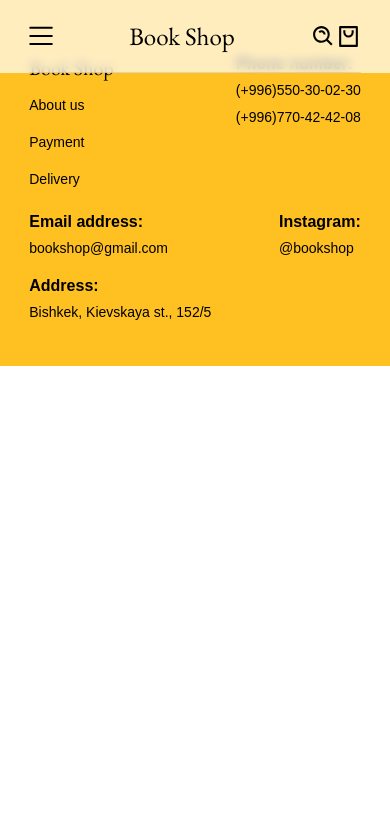
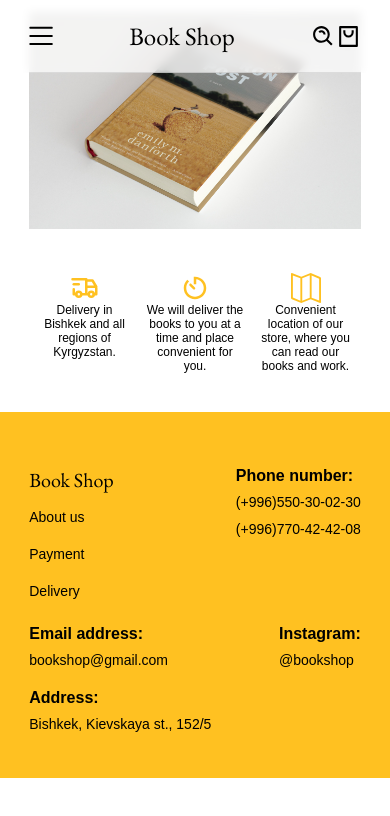
Before and after one commit to Aidar06/safari-books, a React (Create React App) app: page / in a window 390 px wide. Shown: the top 816 px of the page. Built offline with nearby package versions, Linux system fonts and the light colour scheme.

Commit message:
homeInfo

```diff
--- a/src/components/Header/headerStyle.scss
+++ b/src/components/Header/headerStyle.scss
@@ -1,6 +1,7 @@
 #header{
   width: 100%;
   position: fixed;
+  top: 0;
   z-index: 9;
   background: rgba(255, 255, 255, 0.71);
   backdrop-filter: blur(5px);
--- a/src/components/Home/HomeInfo/homeInfo.js
+++ b/src/components/Home/HomeInfo/homeInfo.js
@@ -1,9 +1,33 @@
 import React from 'react';
+import {TbTruckDelivery} from "react-icons/tb";
+import book from "./../../../assets/img/homeInfoImg.png"
+import {CgTimer} from "react-icons/cg";
+import {SlMap} from "react-icons/sl";
 
 const HomeInfo = () => {
     return (
         <section id='homeInfo'>
-
+            <div className='container'>
+                <div className='homeInfo'>
+                    <div className='homeInfo--block'>
+                        <div className='homeInfo--block__title'>
+                            <TbTruckDelivery className='homeInfo--block__title--icon'/>
+                            <p>Delivery in Bishkek and all regions of Kyrgyzstan.</p>
+                        </div>
+                        <div className='homeInfo--block__title'>
+                            <CgTimer className='homeInfo--block__title--icon'/>
+                            <p>We will deliver the books to you at a time and place convenient for you.</p>
+                        </div>
+                        <div className='homeInfo--block__title'>
+                            <SlMap className='homeInfo--block__title--icon'/>
+                            <p>Convenient location of our store, where you can read our books and work.</p>
+                        </div>
+                    </div>
+                    <div className='homeInfo--img'>
+                        <img width='90%' src={book} alt=""/>
+                    </div>
+                </div>
+            </div>
         </section>
     );
 };
--- a/src/components/Home/HomeInfo/homeInfoStyle.scss
+++ b/src/components/Home/HomeInfo/homeInfoStyle.scss
@@ -0,0 +1,134 @@
+#homeInfo{
+  margin-top: 3%;
+  .homeInfo{
+    display: flex;
+    align-items: center;
+    justify-content: center;
+    &--block{
+      &__title{
+        margin: 20% 0;
+        display: flex;
+        &--icon{
+          width: 49px;
+          height: 36px;
+          color: #FFC121;
+        }
+        p{
+          margin: 0 12px;
+          width: 357px;
+          font-weight: 400;
+          font-size: 20px;
+          text-align: center;
+          color: #000000;
+        }
+      }
+    }
+  }
+}
+@media (max-width: 1024px) {
+  #homeInfo{
+    .homeInfo{
+      &--block{
+        &__title{
+          margin: 12% 0;
+          p{
+            font-size: 15px;
+          }
+        }
+      }
+      &--img{
+        //width: 520px;
+      }
+    }
+  }
+}
+
+@media (max-width: 992px) {
+  #homeInfo{
+    .homeInfo{
+      &--block{
+        &__title{
+          margin: 8% 0;
+          &--icon{
+            font-size: 30px;
+            width: auto;
+            height: auto;
+          }
+          p{
+            font-size: 15px;
+          }
+        }
+      }
+    }
+  }
+}
+
+@media (max-width: 820px) {
+  #homeInfo{
+    .homeInfo{
+      &--block{
+        &__title{
+          margin: 6% 0;
+          &--icon{
+            font-size: 30px;
+            width: auto;
+            height: auto;
+          }
+        }
+      }
+    }
+  }
+}
+
+@media (max-width: 768px) {
+  #homeInfo{
+    .homeInfo{
+      flex-direction: column-reverse;
+      &--block{
+        display: flex;
+        align-items: start;
+        width: 100%;
+        &__title{
+          width: 30%;
+          flex-direction: column;
+          align-items: center;
+          justify-content: center;
+          margin: 12% 2%;
+          &--icon{
+            font-size: 30px;
+            width: auto;
+            height: auto;
+          }
+          p{
+            font-size: 15px;
+            width: 100%;
+          }
+        }
+      }
+      &--img{
+        img{
+          width: 100%;
+        }
+      }
+    }
+  }
+}
+@media (max-width: 450px) {
+  #homeInfo{
+    .homeInfo{
+      &--block{
+        &__title{
+          &--icon{
+          }
+          p{
+            font-size: 12px;
+          }
+        }
+      }
+      &--img{
+        img{
+        }
+      }
+    }
+  }
+}
```
Also changed, not shown: src/assets/img/homeInfoImg.png (added).
